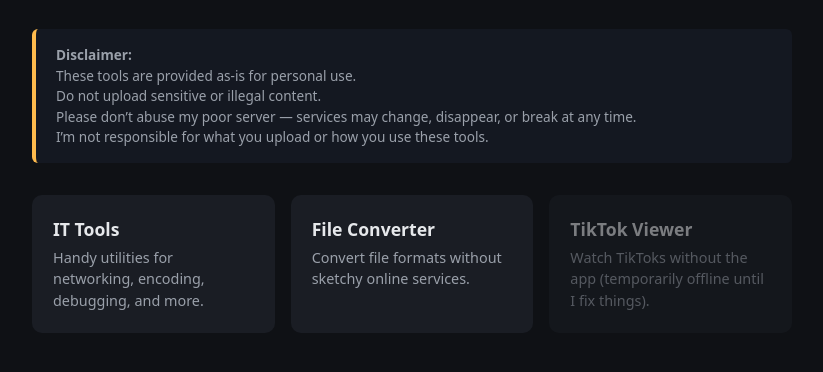
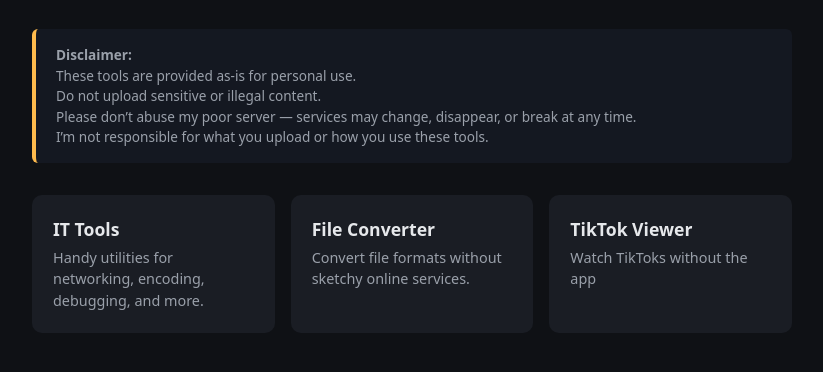
Before and after one commit to EricsHomeAutomation/tools.ericshome.xyz, a plain HTML site: page index.html in a window 1280 px wide. Shown: the part 144-516 px from the top of the page, without its empty margins (228-1051 px from the left). Drawn offline with Linux system fonts and the light colour scheme.

Commit message:
Tiktok tool no longer broken

```diff
--- a/index.html
+++ b/index.html
@@ -135,10 +135,10 @@
             <p>Convert file formats without sketchy online services.</p>
         </a>
 
-        <div class="tool disabled">
+        <a class="tool" href="https://tiktok.tools.ericshome.xyz">
             <h2>TikTok Viewer</h2>
-            <p>Watch TikToks without the app (temporarily offline until I fix things).</p>
-        </div>
+            <p>Watch TikToks without the app</p>
+        </a>
     </div>
 
     <!-- <footer>
```
